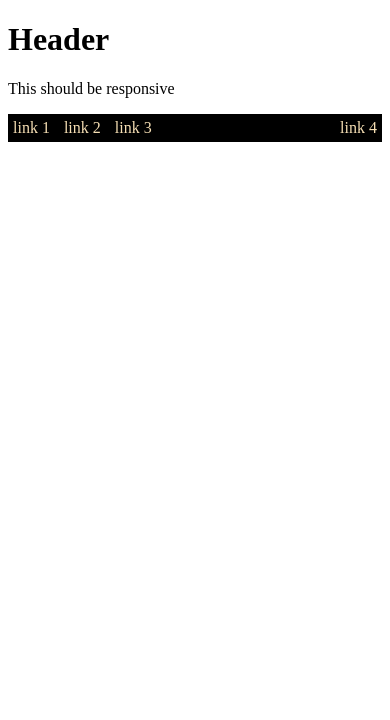
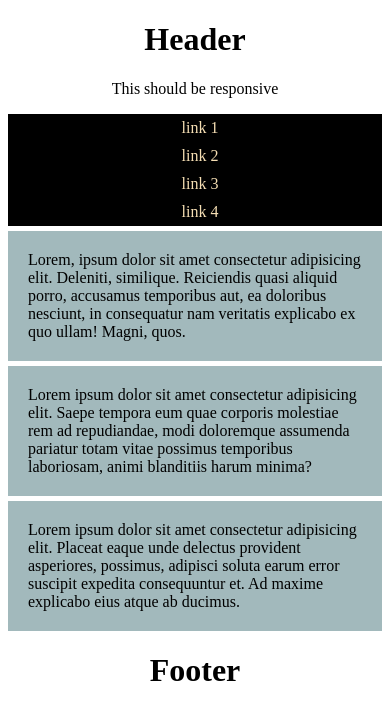
Before and after one commit to Elijah-Fabon/comp1537-set_E-f22, a plain HTML site: page lab 04/lab04.html in a window 390 px wide. Drawn offline with Linux system fonts and the light colour scheme.

Commit message:
Update lab04.html
Add section, aside and footer

```diff
--- a/lab 04/lab04.html
+++ b/lab 04/lab04.html
@@ -7,6 +7,11 @@
   <meta name="viewport" content="width=device-width, initial-scale=1.0">
   <title>Document</title>
   <style>
+    header {
+      clear: both;
+      text-align: center;
+    }
+
     nav {
       background-color: black;
       color: wheat;
@@ -16,6 +21,7 @@
       text-decoration: none;
       display: inline-block;
       padding: 5px;
+      width: 100px;
       text-align: center;
     }
 
@@ -32,6 +38,50 @@
     #lastlink {
       float: right
     }
+
+    section {
+      width: 70%;
+      float: left;
+    }
+
+    aside {
+      width: 30%;
+      float: right;
+      padding-left: 10px;
+      box-sizing: border-box;
+    }
+
+    .card {
+      background-color: #a2b9bc;
+      padding: 20px;
+      margin-top: 5px;
+    }
+
+    footer {
+      clear: both;
+      text-align: center;
+    }
+
+    @media screen and (max-width: 400px) {
+      section {
+        width: 100%;
+        float: none;
+      }
+
+      aside {
+        width: 100%;
+        float: none;
+        padding-left: 0px;
+      }
+
+      #lastlink {
+        float: none;
+      }
+
+      nav a {
+        width: 100%;
+      }
+    }
   </style>
 </head>
 
@@ -46,6 +96,31 @@
     <a href=""> link 3 </a>
     <a href="" id="lastlink"> link 4 </a>
   </nav>
+  <main>
+    <section>
+      <div class="card">
+        Lorem, ipsum dolor sit amet consectetur adipisicing elit. Deleniti, similique. Reiciendis quasi aliquid porro,
+        accusamus temporibus aut, ea doloribus nesciunt, in consequatur nam veritatis explicabo ex quo ullam! Magni,
+        quos.
+      </div>
+
+      <div class="card">
+        Lorem ipsum dolor sit amet consectetur adipisicing elit. Saepe tempora eum quae corporis molestiae rem ad
+        repudiandae, modi doloremque assumenda pariatur totam vitae possimus temporibus laboriosam, animi blanditiis
+        harum minima?
+      </div>
+    </section>
+    <aside>
+      <div class="card">
+        Lorem ipsum dolor sit amet consectetur adipisicing elit. Placeat eaque unde delectus provident asperiores,
+        possimus, adipisci soluta earum error suscipit expedita consequuntur et. Ad maxime explicabo eius atque ab
+        ducimus.
+      </div>
+    </aside>
+  </main>
+  <footer>
+    <h1> Footer </h1>
+  </footer>
 </body>
 
 </html>
```
